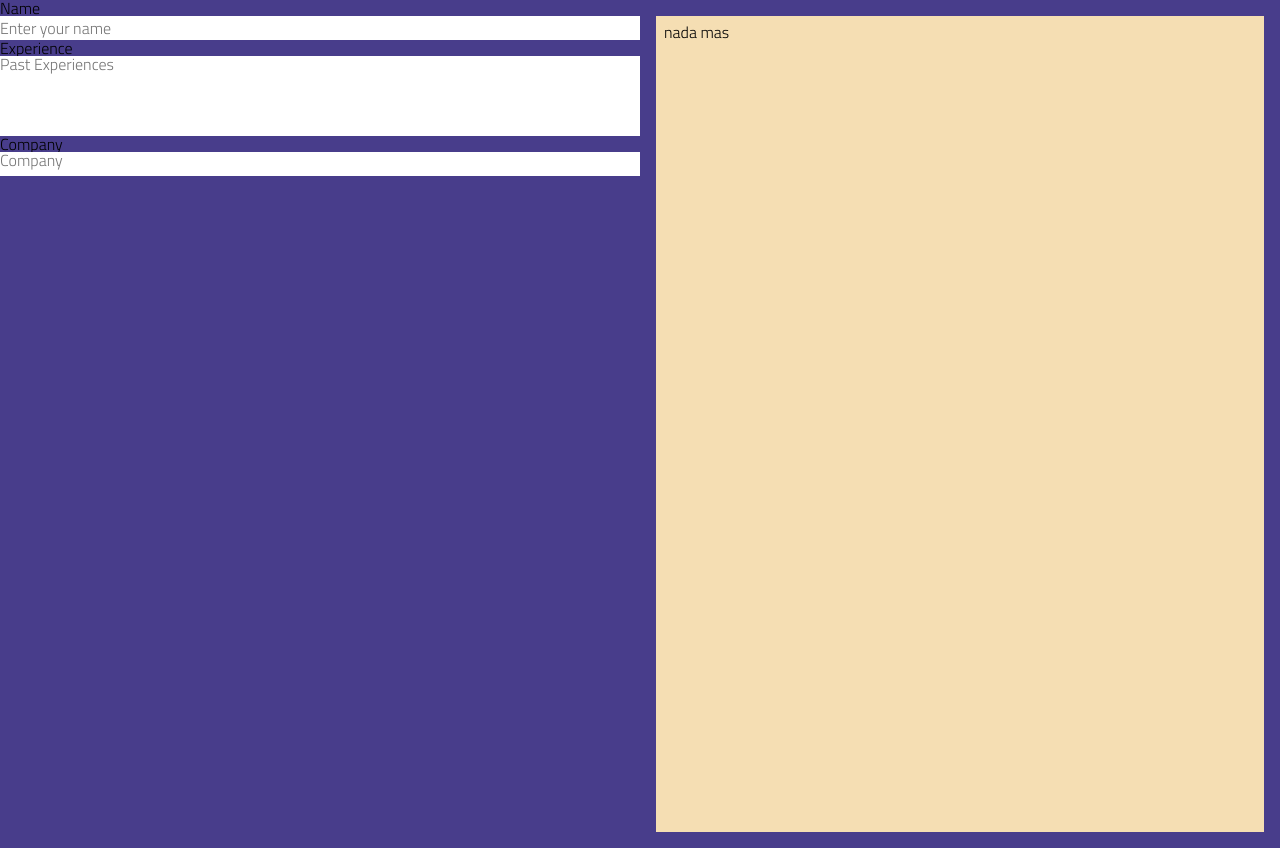
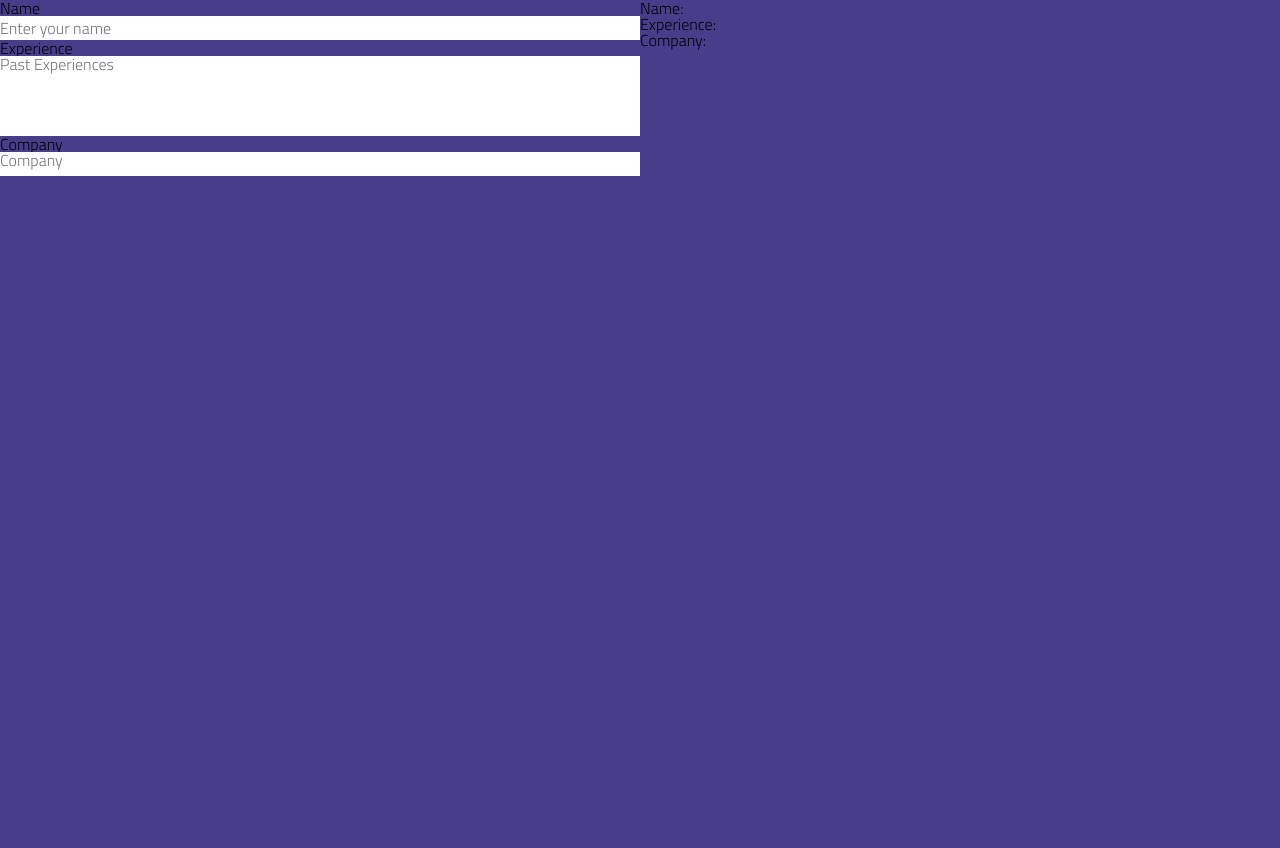
Before and after one commit to iversson-estudos/CV_Editor, a React (Vite) app: page / in a window 1280 px wide. Both pictures are taken after a click on the button "Lets Go". After the commit the page ends 800 px from the top, so only its background shows below. Built offline with nearby package versions, Linux system fonts and the light colour scheme.

Commit message:
I got this done with AI help

```diff
--- a/src/components/CV/Cv.jsx
+++ b/src/components/CV/Cv.jsx
@@ -3,9 +3,12 @@ import styles from './Cv.module.css';
 
 
 
-export  function Cv({text}) {
-  return (
-      <div className={styles.cvContainer}>
-        <p>{text}</p>
+export function Cv({ value }) {
+    return (
+      <div>
+        <h2>Name:{value.name}</h2>
+        <p>Experience: {value.experience}</p>
+        <p>Company:{value.company}</p>
       </div>
-  )}
+    );
+  }
--- a/src/components/Form/Form.jsx
+++ b/src/components/Form/Form.jsx
@@ -3,16 +3,21 @@ import { TextInputLabeled } from '../Inputs/TextInputLabeled';
 import { TextAreaLabeled } from '../Inputs/TextAreaLabeled';
 import styles from './Form.module.css';
 
-export  function Form() {
+export  function Form({handleChange}) {
+
+
+
+
+
   return (
       <div className={styles.inputsContainer}>
               <form>
                 <div className={styles.personalContainer}>
-                  <TextInputLabeled divClass={styles.name} name='name' label='Name' placeHolder='Enter your name' type='text' size={24} />
+                  <TextInputLabeled handleChange={handleChange} divClass={styles.name} name='name' label='Name' placeHolder='Enter your name' type='text' size={24} />
                 </div>
                 <div className={styles.experienceContainer}>
-                    <TextAreaLabeled divClass={styles.experience} name='experience' placeHolder='Past Experiences' label='Experience' size={80} />
-                    <TextAreaLabeled divClass={styles.experience} name='experience' placeHolder='Company' label='Company' size={24} />
+                    <TextAreaLabeled handleChange={handleChange} divClass={styles.experience} name='experience' placeHolder='Past Experiences' label='Experience' size={80} />
+                    <TextAreaLabeled handleChange={handleChange} divClass={styles.experience} name='company' placeHolder='Company' label='Company' size={24} />
                 </div>
               </form>
       </div>
--- a/src/components/Inputs/TextAreaLabeled.jsx
+++ b/src/components/Inputs/TextAreaLabeled.jsx
@@ -1,6 +1,6 @@
 import React from "react";
 
-export function TextAreaLabeled({name,type,size,label,divClass,placeHolder='...'}) {
+export function TextAreaLabeled({name,type,size,label,divClass,handleChange,placeHolder='...'}) {
 
   const divStyle = {
     display:'flex',
@@ -14,6 +14,6 @@ export function TextAreaLabeled({name,type,size,label,divClass,placeHolder='...'
   return (
     <div className={divClass} style={divStyle}>
       <label htmlFor={name}>{label}</label>
-      <textarea name={name} type={type} id={name} placeholder={placeHolder} style={inputStyle}/>
+      <textarea name={name} type={type} id={name} placeholder={placeHolder} onChange={handleChange} style={inputStyle}/>
     </div>
 )}
--- a/src/components/Inputs/TextInputLabeled.jsx
+++ b/src/components/Inputs/TextInputLabeled.jsx
@@ -1,6 +1,6 @@
 import React from "react";
 
-export function TextInputLabeled({name,type,size,label,divClass,placeHolder='...'}) {
+export function TextInputLabeled({name,type,size,label,handleChange,divClass,placeHolder='...'}) {
 
   const divStyle = {
     display:'flex',
@@ -14,6 +14,6 @@ export function TextInputLabeled({name,type,size,label,divClass,placeHolder='...
   return (
     <div className={divClass} style={divStyle}>
       <label htmlFor={name}>{label}</label>
-      <input name={name} type={type} id={name} placeholder={placeHolder} style={inputStyle}/>
+      <input name={name} type={type} id={name} onChange={handleChange} placeholder={placeHolder} style={inputStyle}/>
     </div>
 )}
--- a/src/pages/app/App.jsx
+++ b/src/pages/app/App.jsx
@@ -1,12 +1,31 @@
 import { Form } from '../../components/Form/Form';
 import {  Cv  } from '../../components/CV/Cv'
 import styles from './App.module.css'
+import { useState } from 'react';
 
 
 export default function App () {
+
+  const [cvData, setCvData] = useState({
+    name: "",
+    experience: "",
+    company: ""
+  });
+
+  const handleChange = (event) => {
+    const { name, value } = event.target;
+    setCvData(prev => ({
+      ...prev,
+      [name]: value
+    }));
+  };
+
+
+
+
        return (
         <div className={styles.appContainer}>
-          <Form     />
-          <Cv text='nada mas'  />
+          <Form  handleChange={handleChange}   />
+          <Cv value={cvData}/>
         </div>
 )}
```
